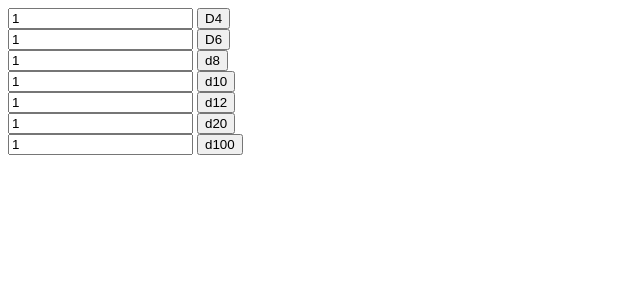
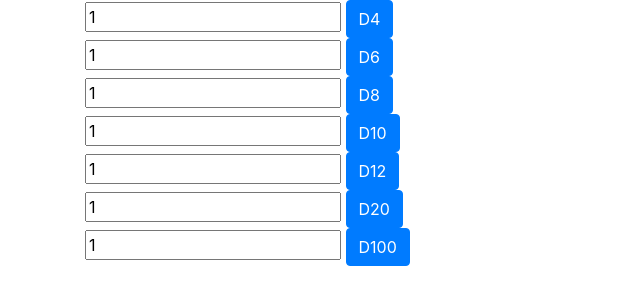
Before and after one commit to JohonMarques/roll-dice, a plain HTML site: page index.html in a window 1280 px wide. Shown: the whole page, without its empty margins (0-640 px from the left). Drawn offline with nearby package versions, Linux system fonts and the light colour scheme.

Commit message:
inicio dos ajustes bootstrap

```diff
--- a/index.html
+++ b/index.html
@@ -3,35 +3,58 @@
     <meta charset="UTF-8">
     <meta name="viewport" content="width=device-width, initial-scale=1.0">
     <script src="script.js"></script>
+    <script src="https://code.jquery.com/jquery-3.2.1.slim.min.js" integrity="sha384-KJ3o2DKtIkvYIK3UENzmM7KCkRr/rE9/Qpg6aAZGJwFDMVNA/GpGFF93hXpG5KkN" crossorigin="anonymous"></script>
+    <script src="https://cdnjs.cloudflare.com/ajax/libs/popper.js/1.12.9/umd/popper.min.js" integrity="sha384-ApNbgh9B+Y1QKtv3Rn7W3mgPxhU9K/ScQsAP7hUibX39j7fakFPskvXusvfa0b4Q" crossorigin="anonymous"></script>
+    <script src="https://maxcdn.bootstrapcdn.com/bootstrap/4.0.0/js/bootstrap.min.js" integrity="sha384-JZR6Spejh4U02d8jOt6vLEHfe/JQGiRRSQQxSfFWpi1MquVdAyjUar5+76PVCmYl" crossorigin="anonymous"></script>
+    <link rel="stylesheet" href="https://maxcdn.bootstrapcdn.com/bootstrap/4.0.0/css/bootstrap.min.css" integrity="sha384-Gn5384xqQ1aoWXA+058RXPxPg6fy4IWvTNh0E263XmFcJlSAwiGgFAW/dAiS6JXm" crossorigin="anonymous">
     <title>Dice Roll</title>
 </head>
 <body>
+    <div class="container main">
+        <div class="main-form">
+            <div class="roll-section">
                 <input type="number" name="qtdd4" id="qtdd4" min="1" value="1">
-    <button id="d4" onclick="calcdice(this.id)">D4</button>
-    <div id="resultd4"></div>
+                <button id="d4" class="btn btn-primary" onclick="calcdice(this.id)">D4</button>
+                <div id="resultd4" class="result"></div>
+            </div>
 
+            <div class="roll-section">
                 <input type="number" name="qtdd6" id="qtdd6" min="1" value="1">
-    <button id="d6" onclick="calcdice(this.id)">D6</button>
-    <div id="resultd6"></div>
+                <button id="d6" class="btn btn-primary" onclick="calcdice(this.id)">D6</button>
+                <div id="resultd6" class="result" ></div>
+            </div>
 
+            <div class="roll-section">
                 <input type="number" name="qtdd8" id="qtdd8" min="1" value="1">
-    <button id="d8" onclick="calcdice(this.id)">d8</button>
-    <div id="resultd8"></div>
+                <button id="d8" class="btn btn-primary" onclick="calcdice(this.id)">D8</button>
+                <div id="resultd8" class="result" ></div>
+            </div>
 
+            <div class="roll-section">
                 <input type="number" name="qtdd10" id="qtdd10" min="1" value="1">
-    <button id="d10" onclick="calcdice(this.id)">d10</button>
-    <div id="resultd10"></div>
+                <button id="d10" class="btn btn-primary" onclick="calcdice(this.id)">D10</button>
+                <div id="resultd10" class="result" ></div>
+            </div>
 
+            <div class="roll-section">
                 <input type="number" name="qtdd12" id="qtdd12" min="1" value="1">
-    <button id="d12" onclick="calcdice(this.id)">d12</button>
-    <div id="resultd12"></div>
+                <button id="d12" class="btn btn-primary" onclick="calcdice(this.id)">D12</button>
+                <div id="resultd12" class="result" ></div>
+            </div>
 
+            <div class="roll-section">
                 <input type="number" name="qtdd20" id="qtdd20" min="1" value="1">
-    <button id="d20" onclick="calcdice(this.id)">d20</button>
-    <div id="resultd20"></div>
+                <button id="d20" class="btn btn-primary" onclick="calcdice(this.id)">D20</button>
+                <div id="resultd20" class="result" ></div>
+            </div>
 
+            <div class="roll-section">
                 <input type="number" name="qtdd100" id="qtdd100" min="1" value="1">
-    <button id="d100" onclick="calcdice(this.id)">d100</button>
-    <div id="resultd100"></div>
+                <button id="d100" class="btn btn-primary" onclick="calcdice(this.id)">D100</button>
+                <div id="resultd100" class="result" ></div>
+            </div>
+
+        </div>
+    </div>
 </body>
 </html>
--- a/style.css
+++ b/style.css
@@ -0,0 +1,17 @@
+.main{
+    color: #2F5061;
+}
+
+.container .main-form{
+    display: flex;
+    flex-direction: column;
+    align-content: space-between;
+}
+
+.main .roll-section{
+    margin: 1em 0;
+}
+
+.result{
+    color: #4297A0;
+}
```
Lines whose indentation alone changed are shown as unchanged.
